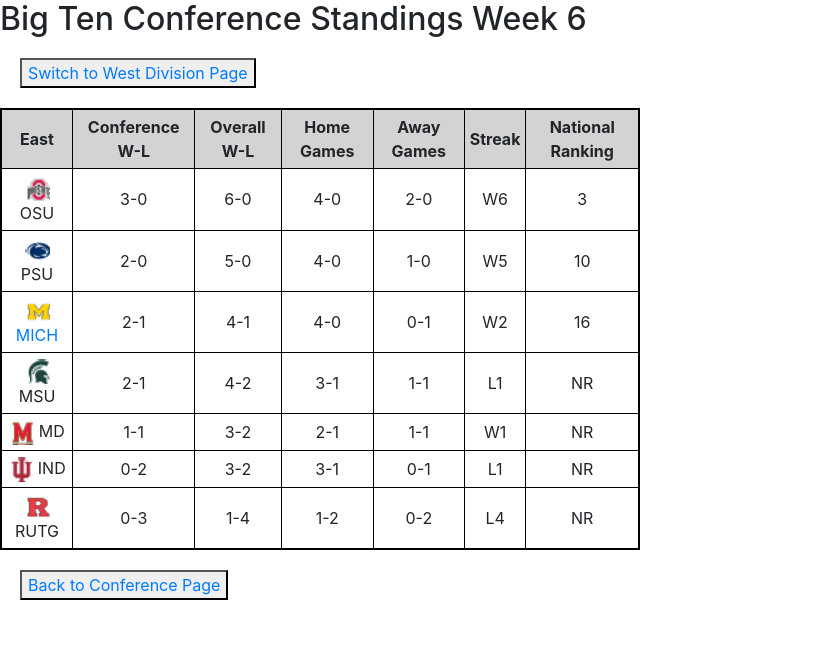
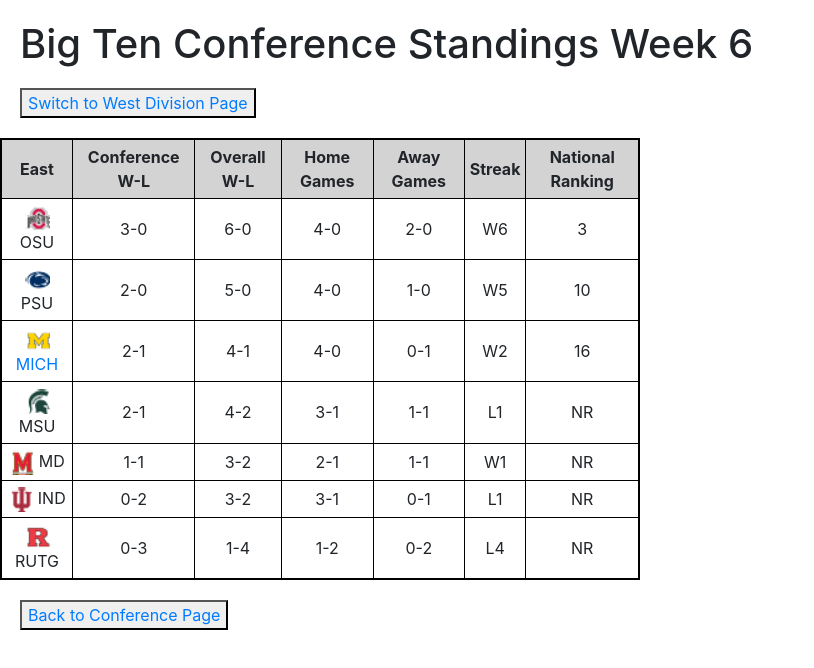
Before and after one commit to TSPruner/Project0, a plain HTML site: page index2.html in a window 1280 px wide. Shown: the whole page, without its empty margins (0-814 px from the left). Drawn offline with nearby package versions, Linux system fonts and the light colour scheme.

Commit message:
index2.html formatting

```diff
--- a/index2.html
+++ b/index2.html
@@ -5,12 +5,12 @@
         <link rel="stylesheet" href="https://maxcdn.bootstrapcdn.com/bootstrap/4.0.0/css/bootstrap.min.css" integrity="sha384-Gn5384xqQ1aoWXA+058RXPxPg6fy4IWvTNh0E263XmFcJlSAwiGgFAW/dAiS6JXm" crossorigin="anonymous">
         <style>
             @media (min-width: 500px) {
-                h2::before {
+                h1::before {
                     content: "Big Ten Conference ";
                 }
             }
 
-            p {
+            p, h1 {
                 margin: 20px;
             }
 
@@ -32,7 +32,7 @@
         </style>
     </head>
     <body>
-        <h2>Standings Week 6</h2>
+        <h1>Standings Week 6</h1>
         <p><button type="button"><a href=index3.html>Switch to West Division Page</a></button></p>
         <table>
             <tr>
```
